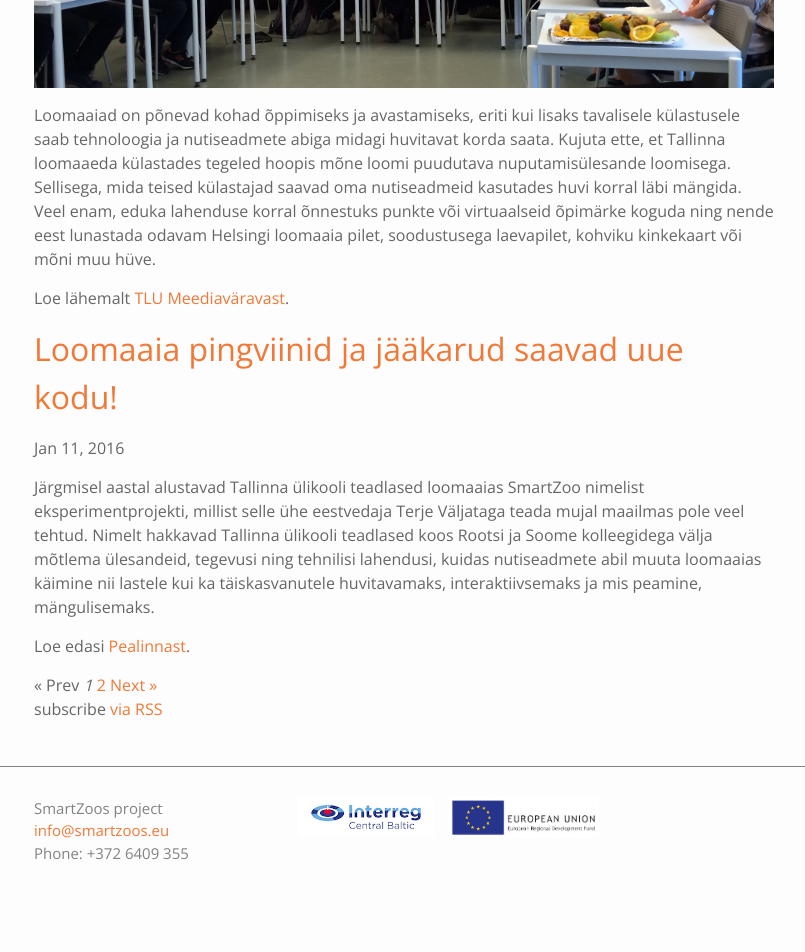
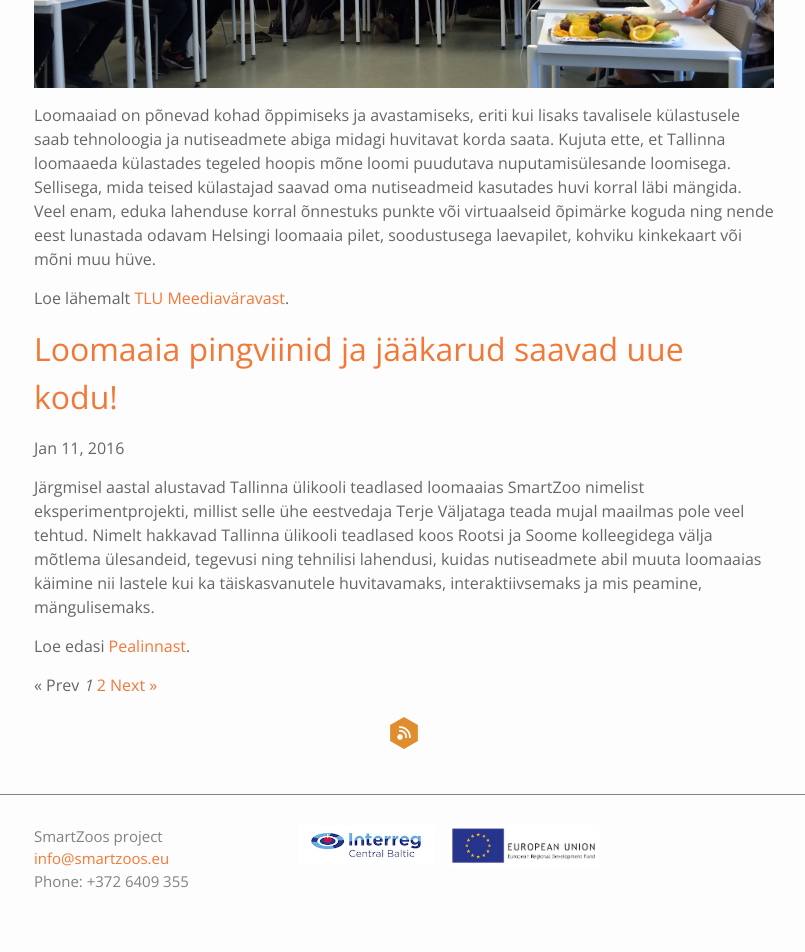
Before and after one commit to tammets/SmartZoosSite, a Jekyll site: the page built from news/index.html, in a window 1280 px wide. Shown: the part 4366-5318 px from the top of the page, without its empty margins (236-1041 px from the left). Built offline with Jekyll 4.4.1, drawn with Linux system fonts in a browser that asks for light colours; a script that is not in the unit is left out; the list of posts is cut into pages by our own code; before the commit the page ends 5290 px from its top, so only the background shows below that.

Commit message:
rss-icon for news section

```diff
--- a/_layouts/news.html
+++ b/_layouts/news.html
@@ -41,4 +41,4 @@ layout: default
 {% endif %}
 
 
-<p class="rss-subscribe">subscribe <a href="{{ "/feed.xml" | prepend: site.baseurl }}">via RSS</a></p>
+<p class="rss-subscribe"> <a href="{{ "/feed.xml" | prepend: site.baseurl }}"><img src="/images/rss-icon.png" alt="EU" width="32" ></a></p>
--- a/css/main.scss
+++ b/css/main.scss
@@ -141,6 +141,13 @@ h2 {
   filter: none;
 }
 
+// News section
+
+.rss-subscribe {
+  text-align: center;
+  padding-top: 20px;
+}
+
 // footer
 
 .site-footer {
```
Also changed, not shown: images/rss-icon.png (added).
